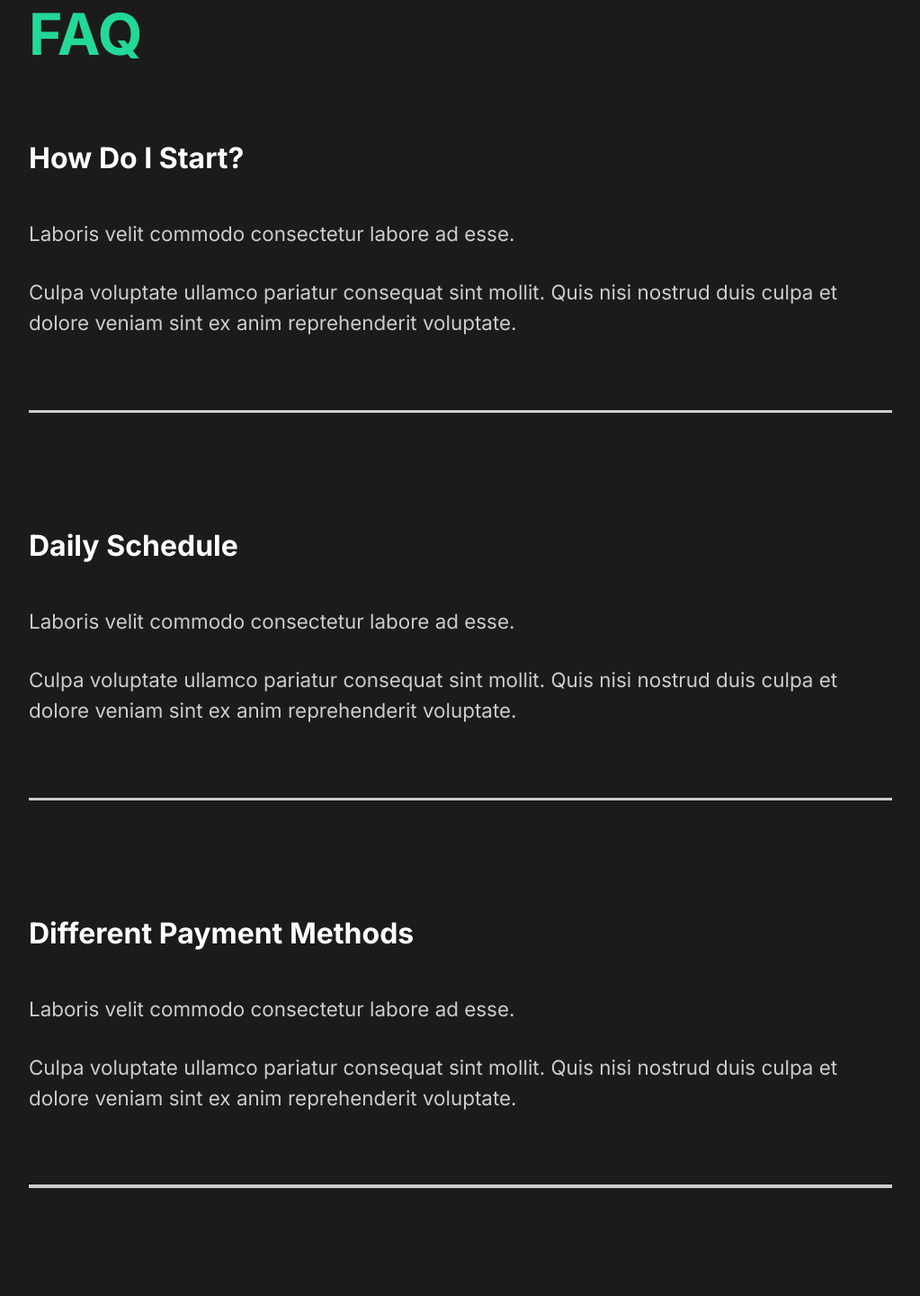
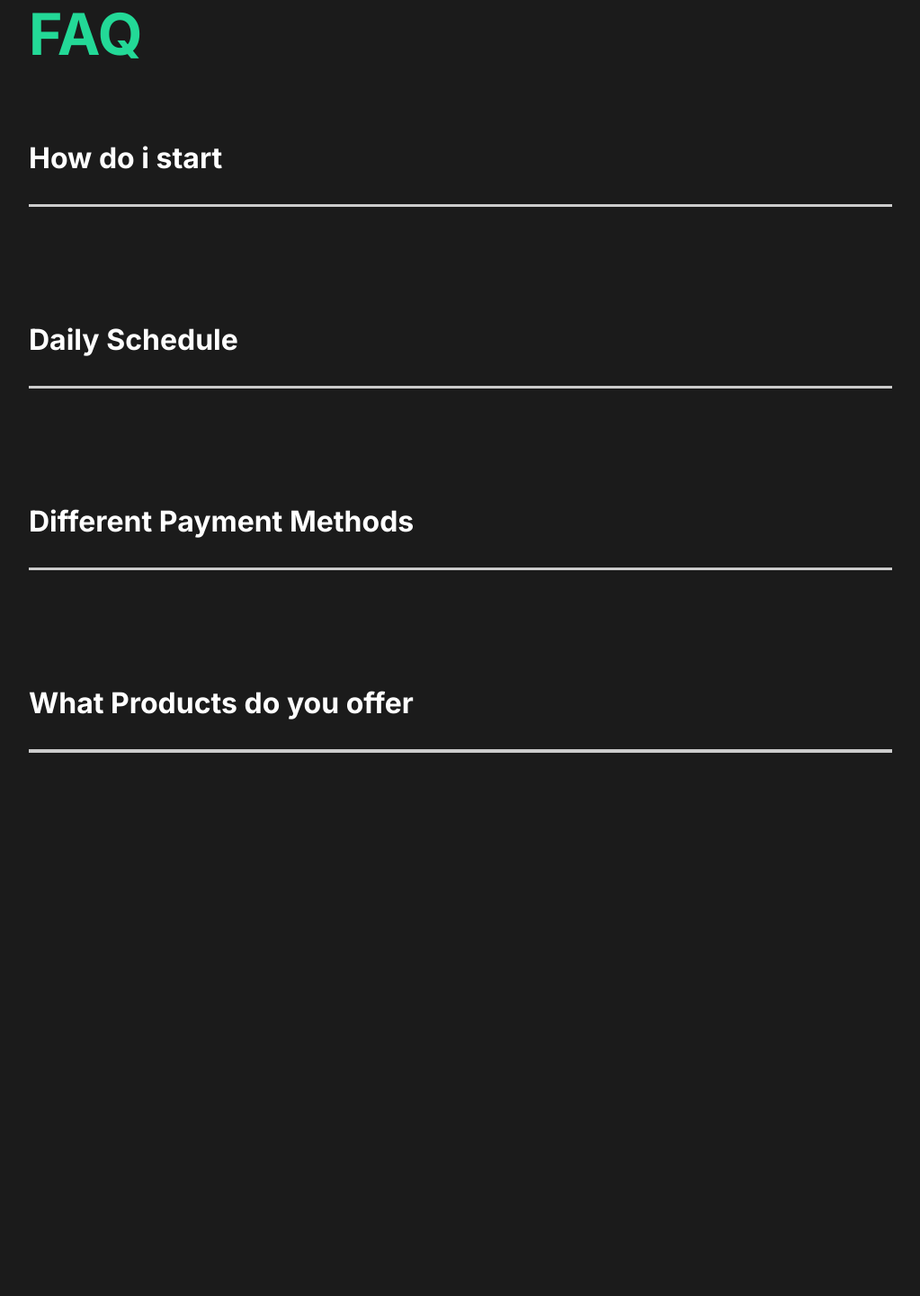
Before and after one commit to fardeenmohd/react-creator-portfolio, a React (Create React App) app: page / in a window 1280 px wide. Shown: the part 2309-3750 px from the top of the page at 90% size, without its empty margins (128-1151 px from the left). After the commit the page ends 3306 px from the top, so only its background shows below. Built offline with nearby package versions, Linux system fonts and the light colour scheme.

Commit message:
Add animation to faq section

```diff
--- a/src/components/FaqSection.js
+++ b/src/components/FaqSection.js
@@ -1,15 +1,16 @@
-import React from "react";
+import React, { useState } from "react";
 import styled from "styled-components";
 import { About } from "../styles";
-
+import Toggle from "./Toggle";
+import { AnimateSharedLayout } from "framer-motion";
 const FaqSection = () => {
   return (
     <Faq>
       <h2>
         Any Questions <span>FAQ</span>
       </h2>
-      <div className="question">
-        <h4>How Do I Start?</h4>
+      <AnimateSharedLayout>
+        <Toggle title="How do i start">
           <div className="answer">
             <p>Laboris velit commodo consectetur labore ad esse.</p>
             <p>
@@ -18,10 +19,8 @@
               voluptate.
             </p>
           </div>
-        <div className="faq-line"></div>
-      </div>
-      <div className="question">
-        <h4>Daily Schedule</h4>
+        </Toggle>
+        <Toggle title="Daily Schedule">
           <div className="answer">
             <p>Laboris velit commodo consectetur labore ad esse.</p>
             <p>
@@ -30,10 +29,8 @@
               voluptate.
             </p>
           </div>
-        <div className="faq-line"></div>
-      </div>
-      <div className="question">
-        <h4>Different Payment Methods</h4>
+        </Toggle>
+        <Toggle title="Different Payment Methods">
           <div className="answer">
             <p>Laboris velit commodo consectetur labore ad esse.</p>
             <p>
@@ -42,10 +39,8 @@
               voluptate.
             </p>
           </div>
-        <div className="faq-line"></div>
-      </div>
-      <div className="question">
-        <h4>What Products do you offer</h4>
+        </Toggle>
+        <Toggle title="What Products do you offer">
           <div className="answer">
             <p>Laboris velit commodo consectetur labore ad esse.</p>
             <p>
@@ -54,8 +49,8 @@
               voluptate.
             </p>
           </div>
-        <div className="faq-line"></div>
-      </div>
+        </Toggle>
+      </AnimateSharedLayout>
     </Faq>
   );
 };
--- /dev/null
+++ b/src/components/Toggle.js
@@ -0,0 +1,16 @@
+import React, { useState } from "react";
+import { motion } from "framer-motion";
+import { lineAnim } from "../animation";
+
+const Toggle = ({ children, title }) => {
+  const [toggle, setToggle] = useState(false);
+  return (
+    <motion.div layout className="question" onClick={() => setToggle(!toggle)}>
+      <motion.h4 layout>{title}</motion.h4>
+      {toggle ? children : ""}
+      <motion.div className="faq-line"></motion.div>
+    </motion.div>
+  );
+};
+
+export default Toggle;
```
Lines whose indentation alone changed are shown as unchanged.
